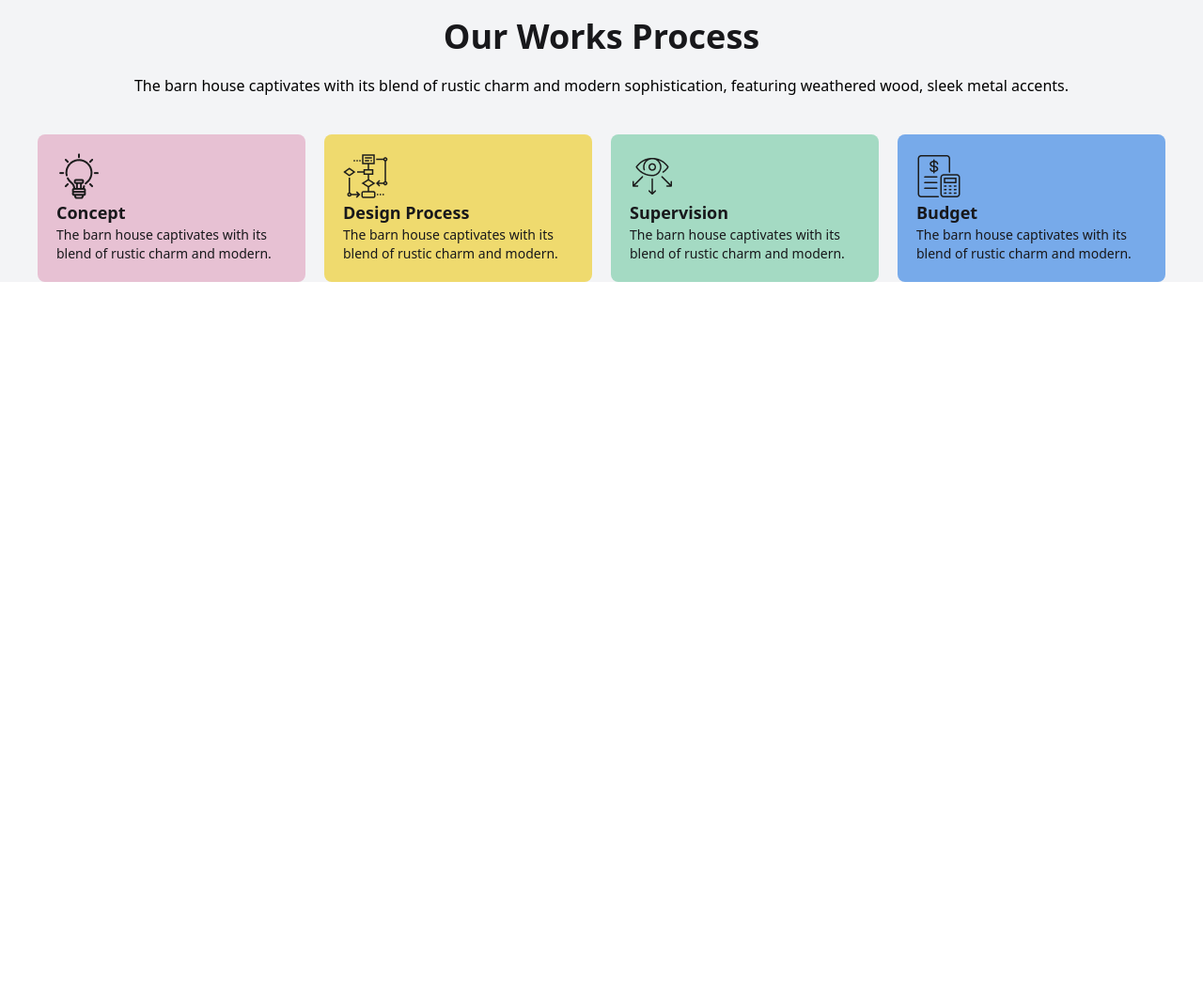
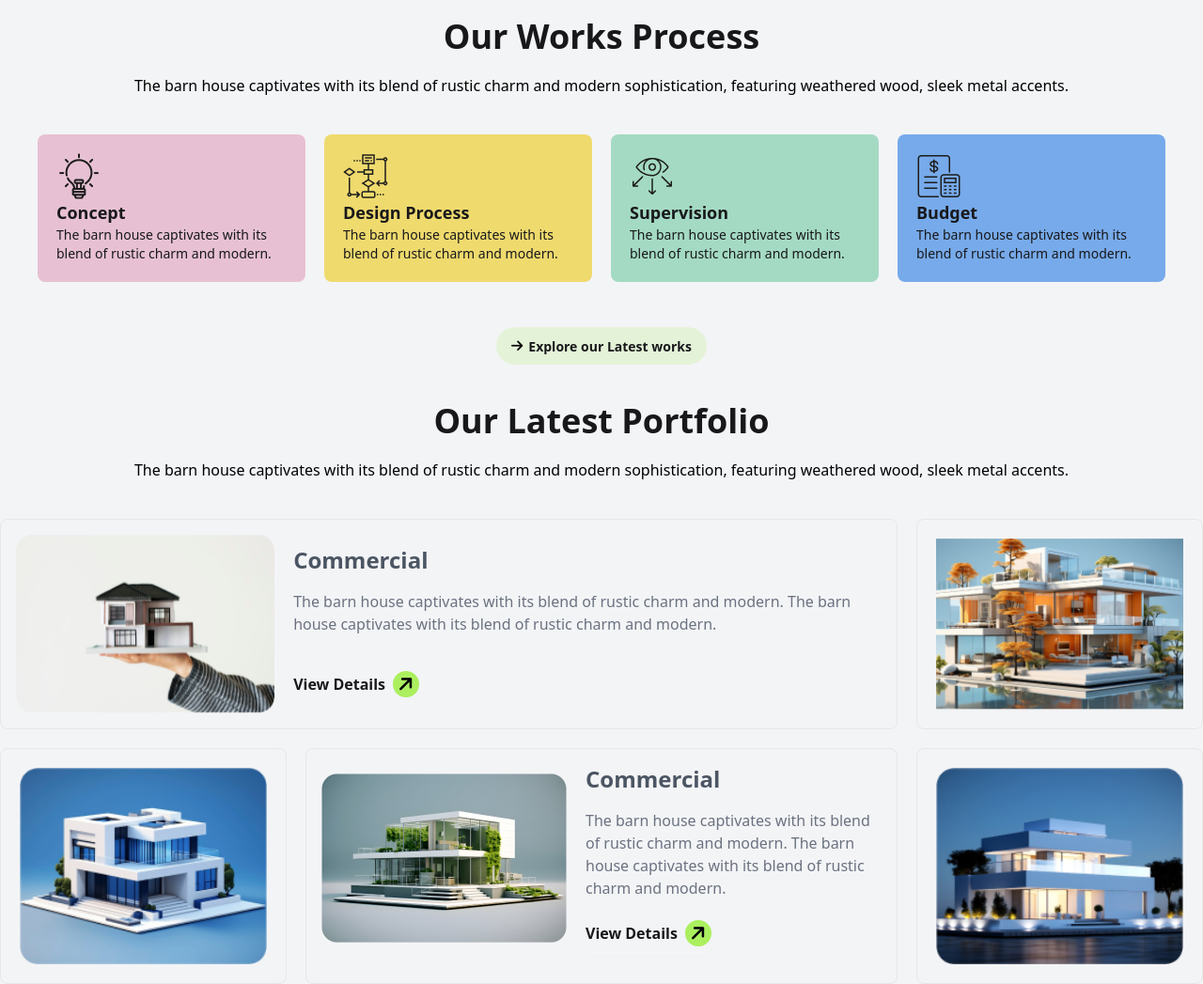
Before and after one commit to mehadishisir/assignemt-3, a plain HTML site: page index.html in a window 1280 px wide. Shown: the part 1593-2640 px from the top of the page at 94% size. Before the commit the page ends 1893 px from the top, so only its background shows below. Drawn offline with nearby package versions, Linux system fonts and the light colour scheme.

Commit message:
add grid section

```diff
--- a/index.html
+++ b/index.html
@@ -75,7 +75,7 @@
           <div class="flex items-centers">
             <a class="btn btn-ghost text-xl font-bold">
               <i
-                class="text-xl font-bold text-primary bg-[#ABEF5F] h-7 w-7 rounded-full flex items-center justify-center fa-solid fa-arrow-right -rotate-45"
+                class="text-xl font-bold text-primary bg-[#ABEF5F] h-7 w-7 rounded-full flex items-center justify-center fa-solid fa-arrow-right -rotate-45 text-black"
               ></i
               >Rinterio</a
             >
@@ -83,7 +83,7 @@
         </div>
         <div class="navbar-center hidden lg:flex">
           <ul class="menu menu-horizontal px-1">
-            <li><a>Home</a></li>
+            <li><a class="font-bold">Home</a></li>
             <li><a>Services</a></li>
             <li><a>Portfolio</a></li>
             <li><a>Blog</a></li>
@@ -256,6 +256,108 @@
           </div>
         </div>
       </section>
+
+      <!-- protfolio section -->
+      <section class="mt-12 container mx-auto">
+        <!-- textsection -->
+        <div
+          class="flex flex-col items-center justify-center space-y-5 p-3 lg:p-0"
+        >
+          <a class="btn bg-[#ABEF5F33] rounded-full"
+            ><i
+              class="text-primary flex items-center justify-center fa-solid fa-arrow-right text-black"
+            ></i
+            >Explore our Latest works
+          </a>
+          <h1 class="text-4xl font-bold">Our Latest Portfolio</h1>
+          <p class="text-black">
+            The barn house captivates with its blend of rustic charm and modern
+            sophistication, featuring weathered wood, sleek metal accents.
+          </p>
+        </div>
+
+        <!-- grid section -->
+        <div
+          class="grid grid-cols-1 lg:grid-cols-4 gap-5 mt-10 container mx-auto"
+        >
+          <!-- card1 -->
+          <div class="col-span-1 lg:col-span-3 border rounded-lg p-4">
+            <div class="flex flex-col lg:flex-row items-center gap-5">
+              <img src="assets/img1.png" class="w-full lg:w-1/2 rounded" />
+              <div>
+                <h1 class="text-2xl font-bold text-gray-600">Commercial</h1>
+                <p class="py-4 text-gray-500">
+                  The barn house captivates with its blend of rustic charm and
+                  modern. The barn house captivates with its blend of rustic
+                  charm and modern.
+                </p>
+                <button class="btn font-bold mt-4 flex items-center gap-2">
+                  View Details
+                  <i
+                    class="fa-solid fa-arrow-right -rotate-45 bg-[#ABEF5F] text-black h-7 w-7 rounded-full flex items-center justify-center text-xl"
+                  ></i>
+                </button>
+              </div>
+            </div>
+          </div>
+
+          <!-- card2 -->
+          <div class="border rounded-lg p-5">
+            <img
+              class="w-full h-full object-cover"
+              src="assets/img2.png"
+              alt=""
+            />
+          </div>
+
+          <!-- card3 -->
+          <div class="border rounded-lg p-5">
+            <img
+              class="w-full h-full object-cover"
+              src="assets/img3.png"
+              alt=""
+            />
+          </div>
+
+          <!-- card4 -->
+          <div class="col-span-1 lg:col-span-2 border rounded-lg p-4">
+            <div class="flex flex-col lg:flex-row items-center gap-5">
+              <img src="assets/img4.png" class="w-full lg:w-1/2 rounded" />
+              <div>
+                <h1 class="text-2xl font-bold text-gray-600">Commercial</h1>
+                <p class="py-4 text-gray-500">
+                  The barn house captivates with its blend of rustic charm and
+                  modern. The barn house captivates with its blend of rustic
+                  charm and modern.
+                </p>
+                <button class="btn font-bold flex items-center gap-2">
+                  View Details
+                  <i
+                    class="fa-solid fa-arrow-right -rotate-45 bg-[#ABEF5F] text-black h-7 w-7 rounded-full flex items-center justify-center text-xl"
+                  ></i>
+                </button>
+              </div>
+            </div>
+          </div>
+
+          <!-- card5 -->
+          <div class="border rounded-lg p-5">
+            <img
+              class="w-full h-full object-cover"
+              src="assets/img5.png"
+              alt=""
+            />
+          </div>
+          <!-- card6 -->
+          <div class="border rounded-lg p-5 lg:hidden">
+            <img
+              class="w-full h-full object-cover"
+              src="assets/img3.png"
+              alt=""
+            />
+          </div>
+        </div>
+      </section>
     </main>
     <footer></footer>
   </body>
```
